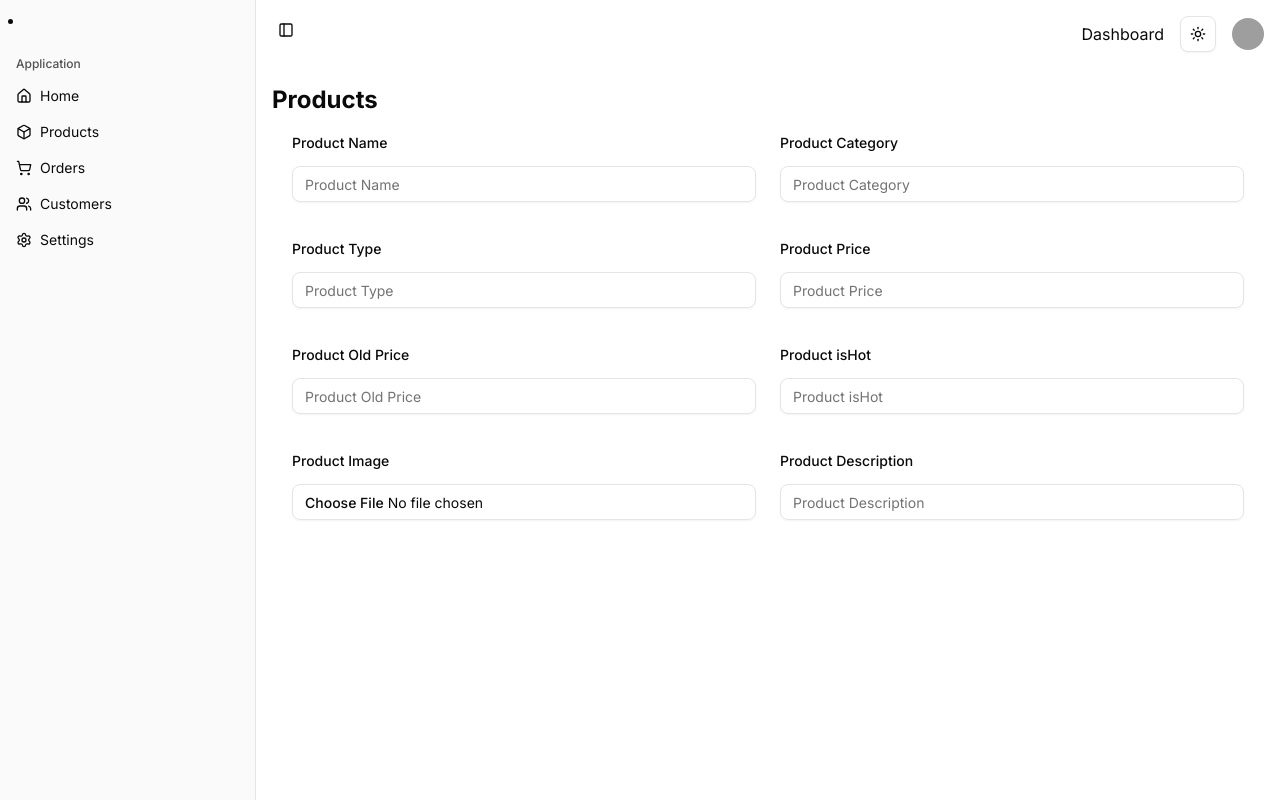
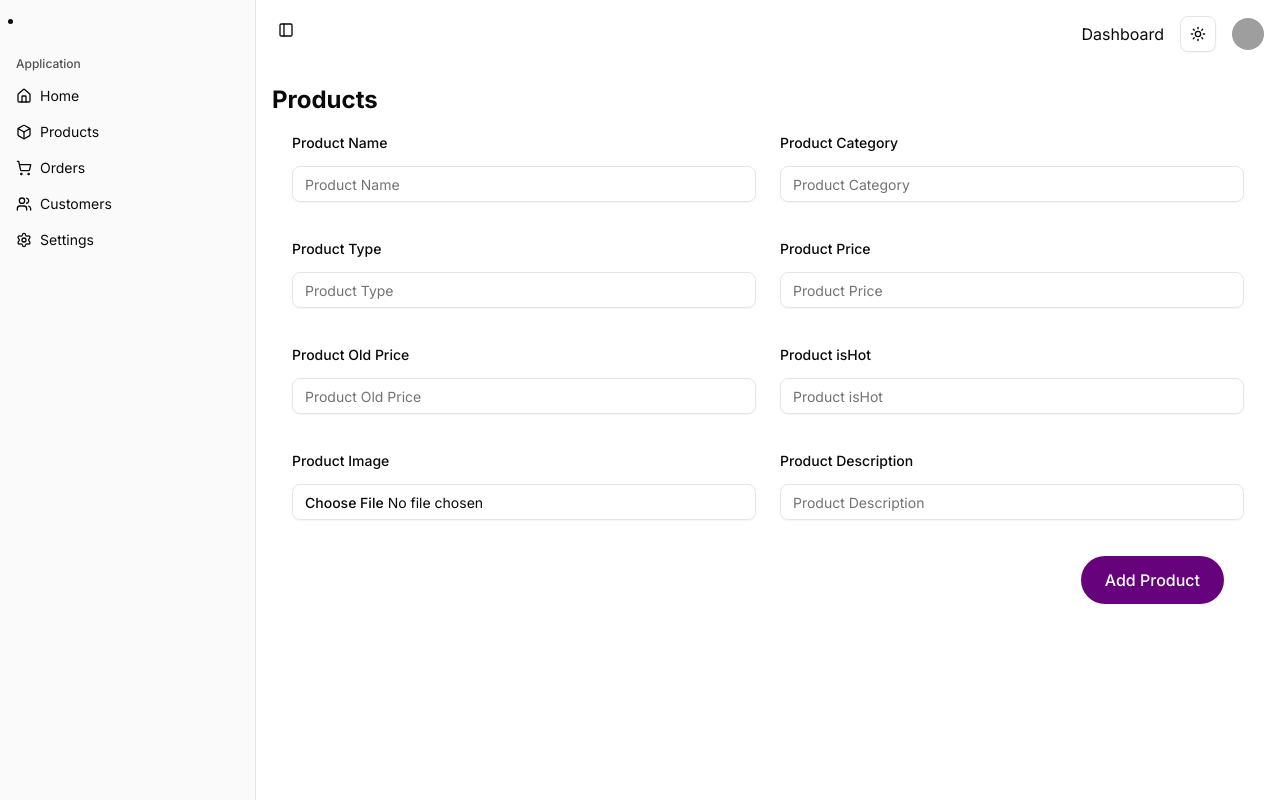
Before and after one commit to vidushalakshan/3D-Ecommerce, a Next.js app in the folder frontend/: page /dashboard/products in a window 1280 px wide. Built offline with nearby package versions, Linux system fonts and the light colour scheme; grey boxes are pictures that could not be loaded.

Commit message:
updated addProduct bution in porduct dashboard

```diff
--- a/frontend/src/app/dashboard/products/page.jsx
+++ b/frontend/src/app/dashboard/products/page.jsx
@@ -1,7 +1,7 @@
 "use client";
+import { Button } from "@/components/common/Button";
 import { Input } from "../../../components/ui/input";
 import { Label } from "../../../components/ui/label";
-
 
 const DashoboardProduct = () => {
   return (
@@ -45,7 +45,7 @@ const DashoboardProduct = () => {
           <Input
             type="text"
             placeholder="Product Price"
-           className="w-full max-w-xl"
+            className="w-full max-w-xl"
           />
         </div>
         <div className="mb-4">
@@ -55,7 +55,7 @@ const DashoboardProduct = () => {
           <Input
             type="text"
             placeholder="Product Old Price"
-          className="w-full max-w-xl"
+            className="w-full max-w-xl"
           />
         </div>
         <div className="mb-4">
@@ -65,7 +65,7 @@ const DashoboardProduct = () => {
           <Input
             type="text"
             placeholder="Product isHot"
-          className="w-full max-w-xl"
+            className="w-full max-w-xl"
           />
         </div>
         <div className="mb-4">
@@ -75,7 +75,7 @@ const DashoboardProduct = () => {
           <Input
             type="file"
             placeholder="Product Name"
-          className="w-full max-w-xl hover:cursor-pointer"
+            className="w-full max-w-xl hover:cursor-pointer"
           />
         </div>
         <div className="mb-4">
@@ -85,11 +85,19 @@ const DashoboardProduct = () => {
           <Input
             type="text"
             placeholder="Product Description"
-             className="w-full max-w-xl"
+            className="w-full max-w-xl"
           />
         </div>
       </div>
-
+      <div className="flex items-center justify-end mr-10">
+        <Button
+          variant="bgBlack"
+          size="medium"
+          className="ml-5 mb-5 hover:cursor-pointer"
+        >
+          Add Product
+        </Button>
+      </div>
     </div>
   );
 };
--- a/frontend/src/components/common/Button.jsx
+++ b/frontend/src/components/common/Button.jsx
@@ -26,14 +26,14 @@ export const Button = ({
   const variantStyles = {
     primary: "bg-[#2189ff] text-white hover:text-black",
     secondary: "border-2 border-blue-600 text-blue-600 hover:bg-blue-50",
-    bgBlack: "bg-[#2f302f] text-white hover:text-white",
+    bgBlack: "bg-[#67027d] text-white hover:text-white",
   };
 
   const hoverBgAnimation =
     variant === "primary"
       ? "before:absolute before:top-0 before:left-0 before:h-full before:w-0 hover:before:w-full before:rounded-full before:bg-[#F1F1F1] before:z-0 before:transition-all before:duration-500 before:ease-in-out before:shadow-[0_4px_12px_rgba(33,137,255,0.3)]"
       : variant === "bgBlack"
-      ? "before:absolute before:top-0 before:left-0 before:h-full before:w-0 hover:before:w-full before:rounded-full before:bg-[#4d4f4e] before:z-0 before:transition-all before:duration-500 before:ease-in-out before:shadow-[0_4px_12px_rgba(33,137,255,0.4)]"
+      ? "before:absolute before:top-0 before:left-0 before:h-full before:w-0 hover:before:w-full before:rounded-full before:bg-[#29027d] before:z-0 before:transition-all before:duration-500 before:ease-in-out before:shadow-[0_4px_12px_rgba(33,137,255,0.4)]"
       : "";
 
   return (
```
